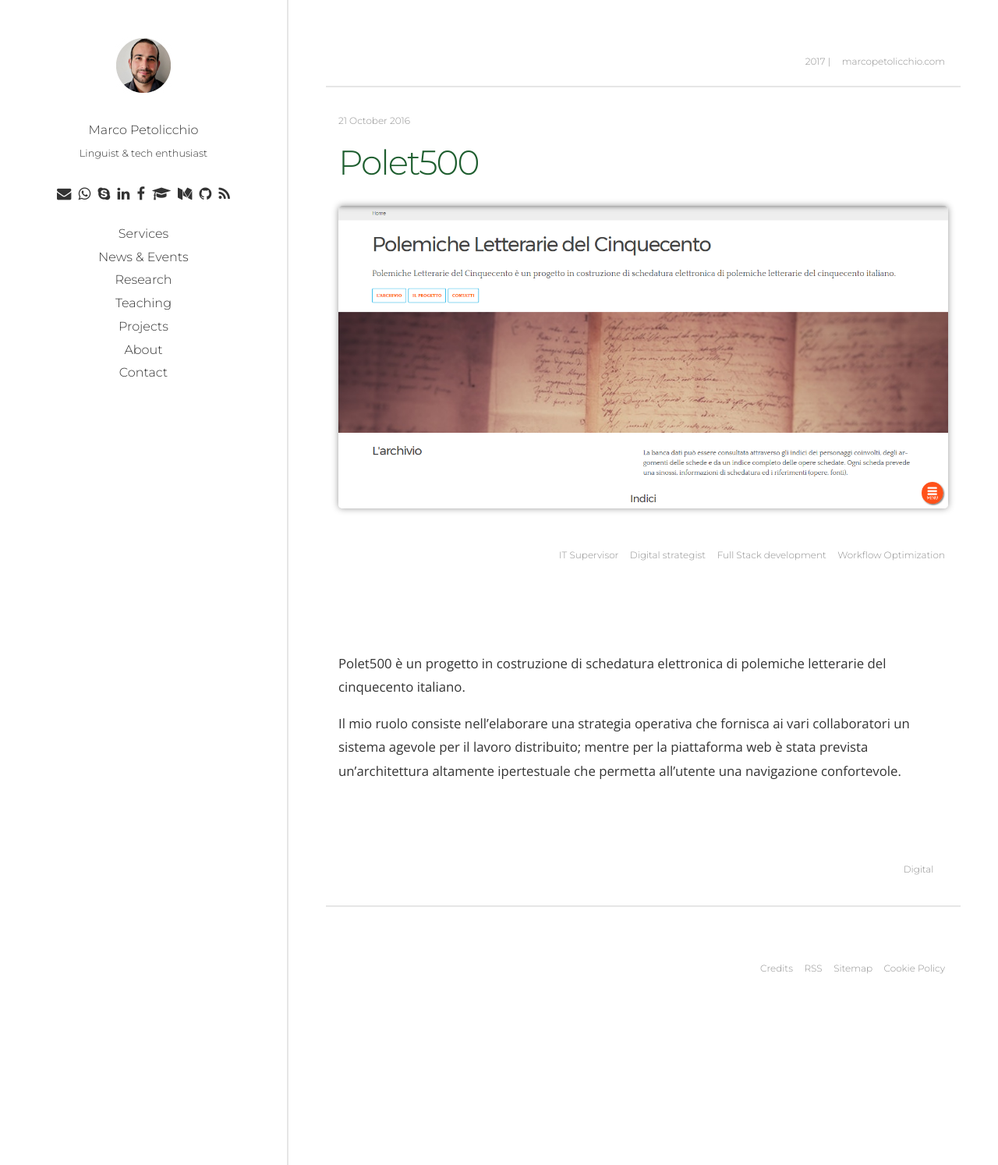
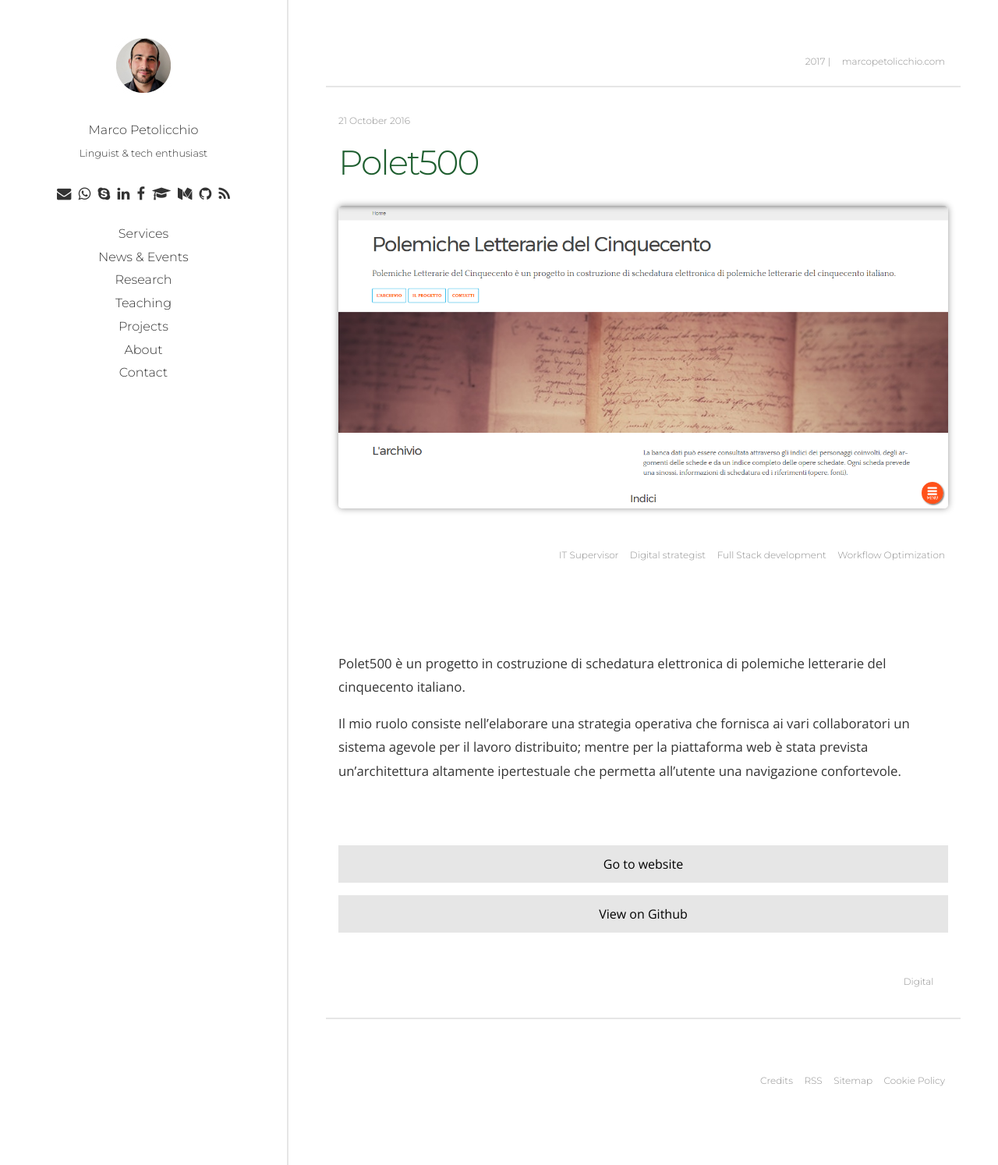
Before and after one commit to p-marco/p-marco.github.io, a Jekyll site: the page built from _projects/polet500.md, in a window 1280 px wide. Shown: the whole page at 78% size. Built offline with Jekyll 4.4.1, drawn with Linux system fonts in a browser that asks for light colours.

Commit message:
new commit

```diff
--- a/_includes/item-resources.html
+++ b/_includes/item-resources.html
@@ -19,6 +19,9 @@
 	{% if resource.journal %}
 		<div class="btn btn--block"><a href="{{ resource.journal }}">Read on journal</a></div>
 	{% endif %}
+	{% if resource.url %}
+		<div class="btn btn--block"><a href="{{ resource.journal }}">Go to website</a></div>
+	{% endif %}
 {% endfor %}
 
 </div>
--- a/_projects/polet500.md
+++ b/_projects/polet500.md
@@ -11,6 +11,9 @@ date: 2016-10-21
 type: Digital
 layout: default
 image: assets/img/polet500-screen.png
+resources:
+  - url : "http://nuovorinascimento.org/polet500"
+  - github :  "https://github.com/p-marco/polet500"
 ---
 
 Polet500 è un progetto in costruzione di schedatura elettronica di polemiche letterarie del cinquecento italiano.
```
Also changed, not shown: _projects/czech-it.md (+3 -0 lines).
